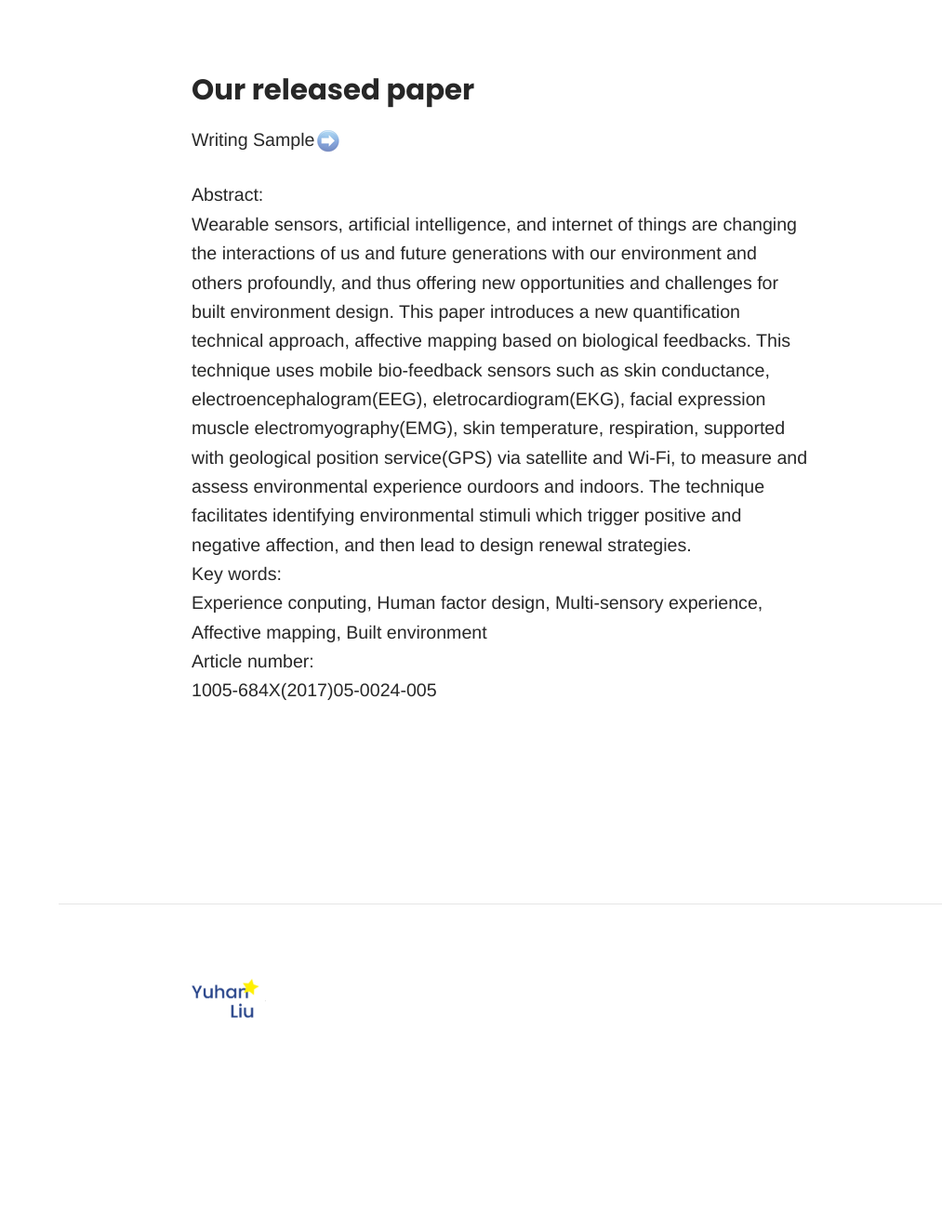
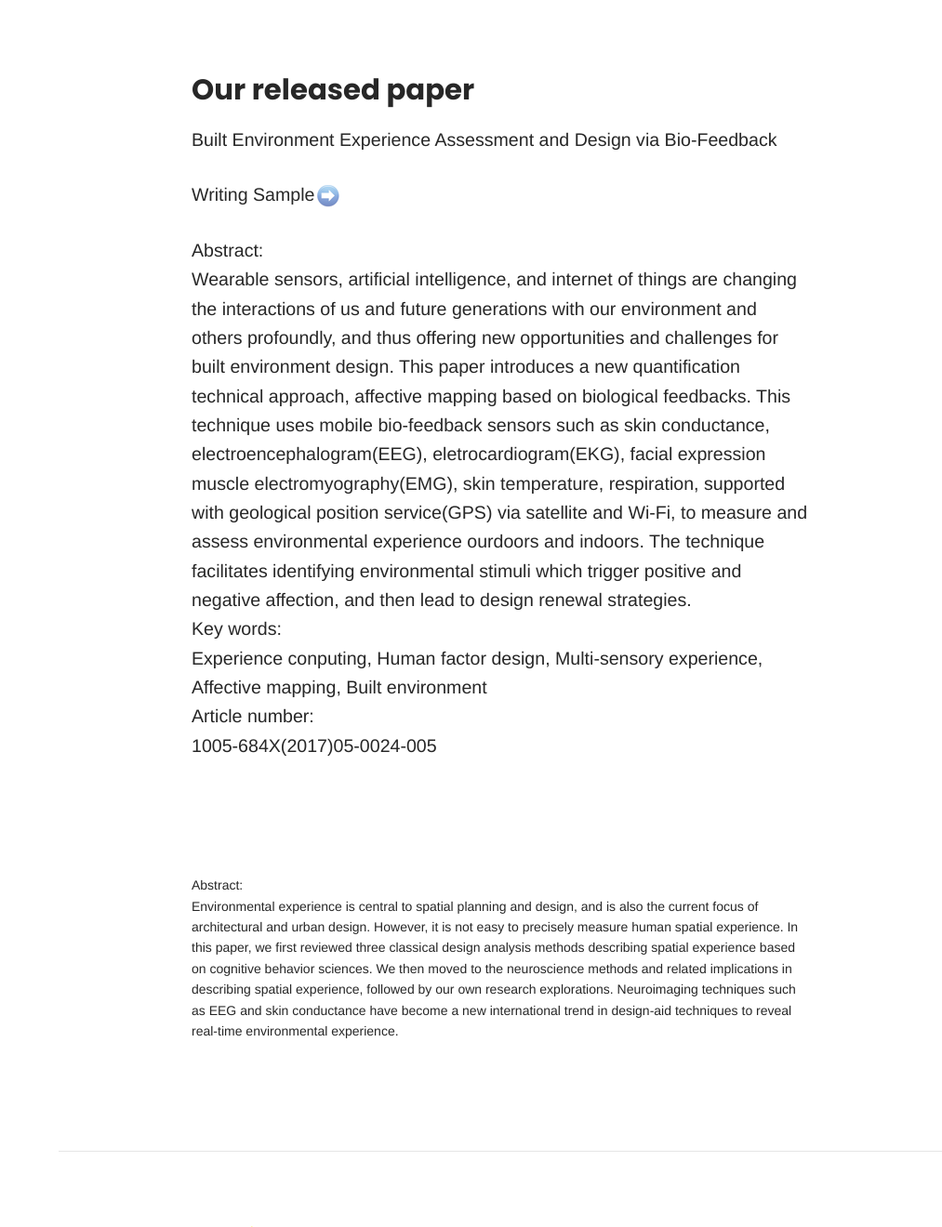
Before and after one commit to amyliuyh/amyliuyh.github.io, a plain HTML site: page portfolio-research.html in a window 1280 px wide. Shown: the part 6040-7360 px from the top of the page at 93% size, without its empty margins (267-1280 px from the left). Before the commit the page ends 7223 px from the top, so only its background shows below. Drawn offline with Linux system fonts and the light colour scheme.

Commit message:
Update portfolio-research.html

```diff
--- a/portfolio-research.html
+++ b/portfolio-research.html
@@ -224,9 +224,14 @@
         <div class="container-fluid container-custom">
             <p> <br><br></p>
             <h2>Our released paper</h2>
+               <p class='lead'><strong>Built Environment Experience Assessment and Design via Bio-Feedback</strong></p>
                <p class='lead'><a href="portfolio-paper.html"> Writing Sample<img src="assets/img/items/jiantou.png" alt=""></a></p>
                <p class="lead"><strong>Abstract:</strong><br>Wearable sensors, artificial intelligence, and internet of things are changing the interactions of us and future generations with our environment and others profoundly, and thus offering new opportunities and challenges for built environment design. This paper introduces a new quantification technical approach, affective mapping based on biological feedbacks. This technique uses mobile bio-feedback sensors such as skin conductance, electroencephalogram(EEG), eletrocardiogram(EKG), facial expression muscle electromyography(EMG), skin temperature, respiration, supported with geological position service(GPS) via satellite and Wi-Fi, to measure and assess environmental experience ourdoors and indoors. The technique facilitates identifying environmental stimuli which trigger positive and negative affection, and then lead to design renewal strategies.<br><strong>Key words:</strong><br>Experience conputing, Human factor design, Multi-sensory experience, Affective mapping, Built environment<br><strong>Article number:</strong><br>1005-684X(2017)05-0024-005</p>
             <p>  <br><br><br></p>
+               <p class='lead><strong>From Cognitive Behavior Science to Environmental Neuroscience: Evidence-based Design for In-situ Environmental Experience Augmentation.</strong><br></p>
+               <p class='lead><strong>Abstract:</strong><br>Environmental experience is central to spatial planning and design, and is also the current focus of architectural and urban design. However, it is not easy to precisely measure human spatial experience. In this paper, we first reviewed three classical design analysis methods describing spatial experience based on cognitive behavior sciences. We then moved to the neuroscience methods and related implications in describing spatial experience, followed by our own research explorations. Neuroimaging techniques such as EEG and skin conductance have become a new international trend in design-aid techniques to reveal real-time environmental experience.</p>
+               <p class='lead><strong>Keyword:</strong><br>environmental neuroscience; in-situ environment; experience augmentation; evidence-based design</p>
+              <p>  <br><br><br></p>
         </div>
     </div>
 
```
